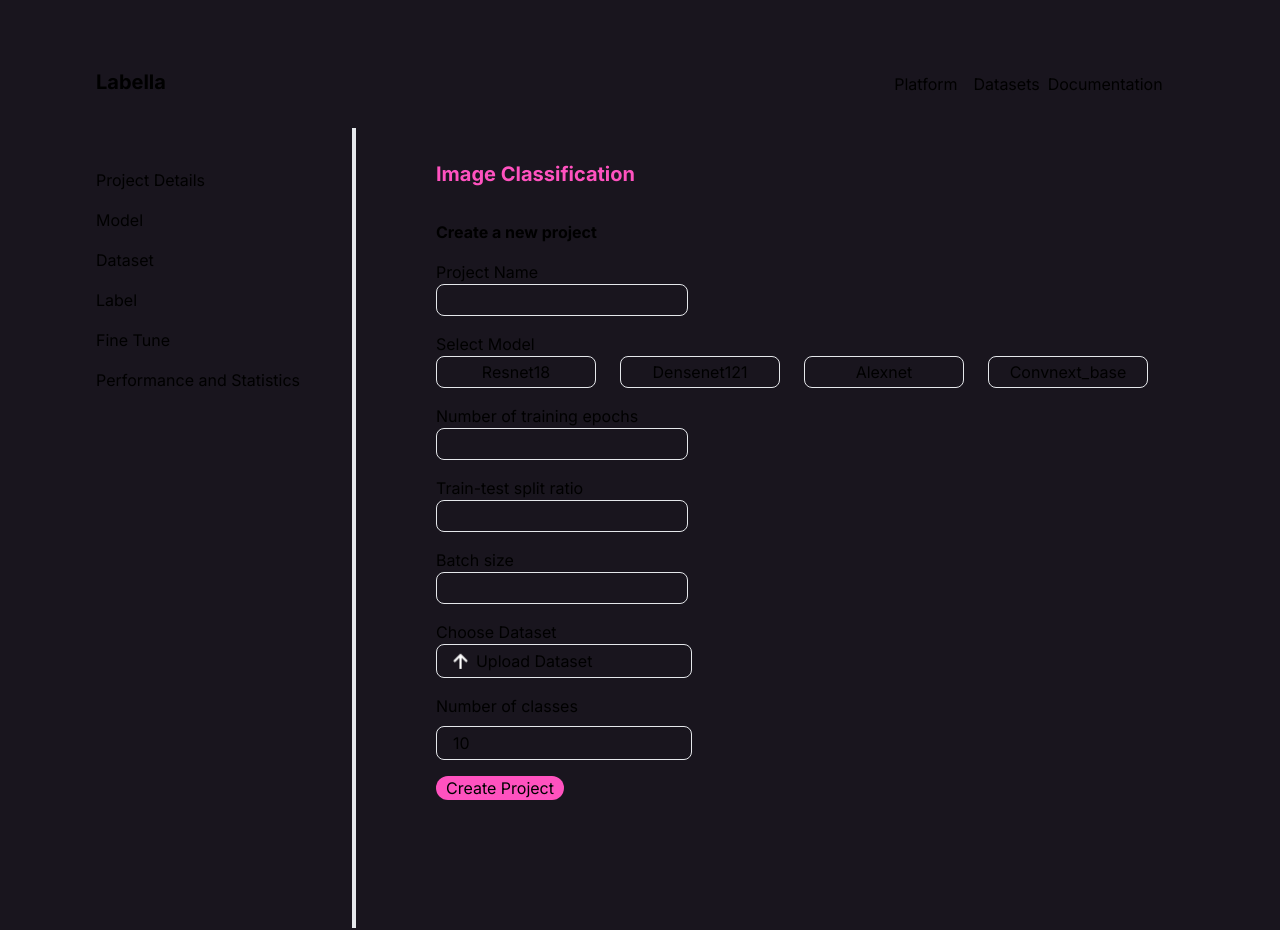
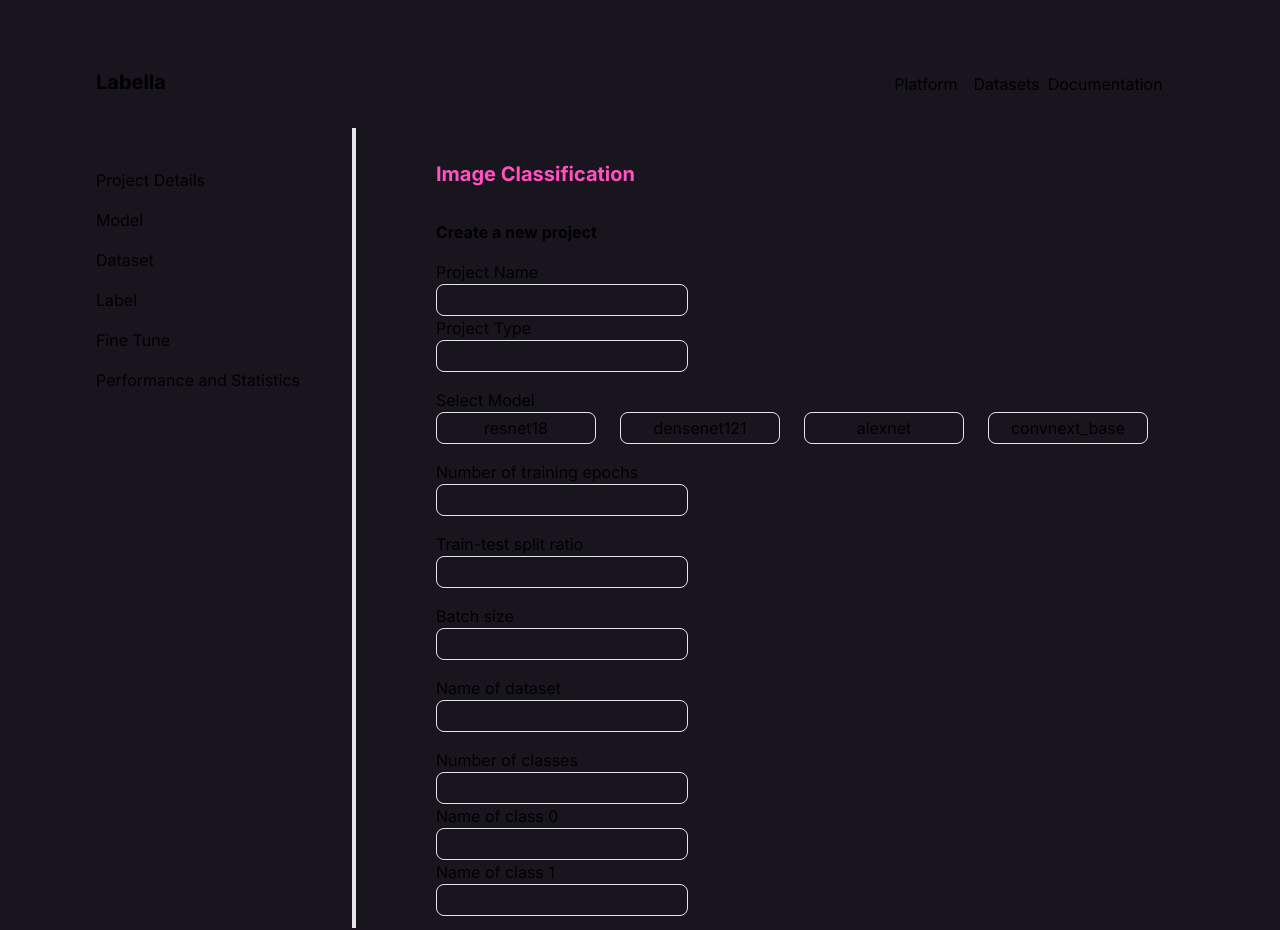
Before and after one commit to oliviaow2022/techjam, a Next.js app in the folder labella/: page /image-classification in a window 1280 px wide. Shown: the top 930 px of the page. Built offline with nearby package versions, Linux system fonts and the light colour scheme.

Commit message:
register and login pages and api

```diff
--- a/labella/src/app/image-classification/page.js
+++ b/labella/src/app/image-classification/page.js
@@ -1,10 +1,131 @@
+'use client';
+import React, { useState } from 'react';
 import Image from "next/image";
 import Link from 'next/link';
 import InputBox from "@/components/InputBox";
+import axios from 'axios';
 
 export default function ImageClassification() {
+    const apiEndpoint = process.env.NEXT_PUBLIC_API_ENDPOINT + '/create';
+
     const menuOptions = ["Project Details", "Model", "Dataset", "Label", "Fine Tune", "Performance and Statistics"]
-    const models = ["Resnet18", "Densenet121", "Alexnet", "Convnext_base"]
+    const models = ["resnet18", "densenet121", "alexnet", "convnext_base"]
+
+    const [selectedModel, setSelectedModel] = useState('not selected');
+
+    const [formData, setFormData] = useState({
+        projectName: '',
+        projectType: '',
+        model: '',
+        epochs: '',
+        splitRatio: '',
+        batchSize: '',
+        userId: 1,
+        datasetName: '',
+        numClasses: '',
+        s3_bucket: "my-s3-bucket",
+        s3_prefix: "my-prefix/",
+        classToLabelMapping: {
+            "0": '',
+            "1": ''
+        }
+    });
+
+    const [errors, setErrors] = useState({});
+    const [isSubmitting, setIsSubmitting] = useState(false);
+
+    const handleChange = (e) => {
+        const { name, value } = e.target;
+
+        if (name.startsWith("class")) {
+            const classIndex = name.slice(-1); // Extract the class index from the input name
+            setFormData({
+                ...formData,
+                classToLabelMapping: {
+                    ...formData.classToLabelMapping,
+                    [classIndex]: value
+                }
+            });
+        } else {
+            setFormData({
+                ...formData,
+                [name]: value
+            });
+        }
+    };
+
+    const validate = () => {
+        let errors = {};
+
+        if (!formData.projectName) {
+            errors.projectName = 'Project Name is required';
+        }
+        if (!formData.projectType) {
+            errors.projectType = 'Project Type is required';
+        }
+        if (!formData.model) {
+            errors.model = 'Model is required';
+        }
+
+        if (!formData.splitRatio) {
+            errors.splitRatio = 'Train-test split ratio is required';
+        }
+        if (!formData.batchSize) {
+            errors.batchSize = 'Batch size is required';
+        }
+        if (!formData.datasetName) {
+            errors.datasetName = 'Dataset name is required';
+        }
+        if (!formData.numClasses) {
+            errors.numClasses = 'Number of classes is required';
+        }
+        if (!formData.classToLabelMapping) {
+            errors.classToLabelMapping = 'Naming of classes is required';
+        }
+
+
+        return errors;
+    };
+
+    const handleSubmit = async (e) => {
+        e.preventDefault();
+        const validationErrors = validate();
+        setErrors(validationErrors);
+
+        if (Object.keys(validationErrors).length === 0) {
+            setIsSubmitting(true);
+            try {
+                const response = await axios.post(apiEndpoint, {
+                    name: formData.projectName,
+                    dataset_name: formData.datasetName,
+                    model_name: formData.model_name,
+                    num_classes: formData.num_classes,
+                    project_name: formData.projectName,
+                    project_type: formData.projectType,
+                    class_to_label_mapping: formData.classToLabelMapping,
+                    user_id: formData.userId,
+                    s3_bucket: formData.bucket || '', // optional
+                    s3_prefix: formData.prefix || '', // optional
+                });
+
+                console.log('Form submitted successfully:', response.data);
+                // Reset form or handle successful submission
+            } catch (error) {
+                console.error('Error submitting form:', error);
+            } finally {
+                setIsSubmitting(false);
+            }
+
+            console.log('Form submitted successfully:', formData);
+
+            setTimeout(() => {
+                console.log('Form submitted successfully:', formData);
+                setIsSubmitting(false);
+            }, 1000);
+        }
+
+    };
+
     return (
         <main className="flex flex-col min-h-screen px-24 pb-24 bg-[#19151E] z-20">
             <div className="flex flex-row fixed top-0 h-24 w-10/12 2xl:w-full z-20 bg-[#19151E] items-end">
@@ -26,55 +147,104 @@ export default function ImageClassification() {
                 <div className="bg-white border-2 mt-32 ml-64 h-screen sticky"></div>
                 <div className="ml-20">
                     <p className="text-xl text-[#FF52BF] font-bold mb-8 mt-40">Image Classification</p>
+                    <form onSubmit={handleSubmit}>
                         <div className="mb-4">
                             <p className="font-bold mb-4">Create a new project</p>
-                        <InputBox label={"Project Name"} />
+                            <InputBox label={"Project Name"}
+                                name="projectName"
+                                value={formData.projectName}
+                                onChange={handleChange}
+                                error={errors.projectName}
+                            />
+                            <InputBox label={"Project Type"}
+                                name="projectType"
+                                value={formData.projectType}
+                                onChange={handleChange}
+                                error={errors.projectType}
+                            />
                         </div>
 
                         <div className="mb-4">
                             <p className="mt-4">Select Model</p>
                             <div className="grid grid-cols-4 gap-6">
                                 {models.map((model, index) => (
-                                <div key={index} className="flex border w-40 2xl:w-64 items-center justify-center rounded-lg h-8 hover:bg-[#FF52BF] cursor-pointer hover:text-black">
+                                    <div key={index} className={`flex border w-40 2xl:w-64 items-center justify-center rounded-lg h-8 cursor-pointer ${selectedModel === model ? 'bg-[#FF52BF] text-black' : 'hover:bg-[#FF52BF] hover:text-black'}`}
+                                        onClick={() => { setFormData({ ...formData, model }); setSelectedModel(model) }}>
                                         {model}
                                     </div>
                                 ))}
                             </div>
+                            {errors.model && <p className="text-red-500">{errors.model}</p>}
                         </div>
 
                         <div className="mb-4">
-                        <InputBox label={"Number of training epochs"} />
+                            <InputBox label={"Number of training epochs"}
+                                name="epochs"
+                                value={formData.epochs}
+                                onChange={handleChange}
+                                error={errors.epochs}
+                            />
                         </div>
 
                         <div className="mb-4">
-                        <InputBox label={"Train-test split ratio"} />
+                            <InputBox label={"Train-test split ratio"}
+                                name="splitRatio"
+                                value={formData.splitRatio}
+                                onChange={handleChange}
+                                error={errors.splitRatio}
+                            />
                         </div>
 
                         <div className="mb-4">
-                        <InputBox label={"Batch size"} />
+                            <InputBox label={"Batch size"}
+                                name="batchSize"
+                                value={formData.batchSize}
+                                onChange={handleChange}
+                                error={errors.batchSize}
+                            />
                         </div>
 
 
                         <div className="mb-4">
-                        <p className="">Choose Dataset</p>
+                            {/* <p className="">Choose Dataset</p>
                             <div className="flex border w-64 rounded-lg pl-4 py-1 items-center">
                                 <img src="/upload.png" alt="upload icon" className="h-4 mr-2"></img>
                                 <p>Upload Dataset</p>
-                        </div>
+                            </div> */}
+                            <InputBox label={"Name of dataset"}
+                                name="datasetName"
+                                value={formData.datasetName}
+                                onChange={handleChange}
+                                error={errors.datasetName}
+                            />
                         </div>
                         <div className="mb-4">
-                        <p className="mb-2">Number of classes</p>
-                        <div className="flex border w-64 rounded-lg pl-4 py-1 items-center">
-                            10
-                        </div>
+                            <InputBox label={"Number of classes"}
+                                name="numClasses"
+                                value={formData.numClasses}
+                                onChange={handleChange}
+                                error={errors.numClasses}
+                            />
+                            <InputBox label={"Name of class 0"}
+                                name="class0"
+                                value={formData.classToLabelMapping[0]}
+                                onChange={handleChange}
+                                error={errors.classToLabelMapping}
+                            />
+                            <InputBox label={"Name of class 1"}
+                                name="class1"
+                                value={formData.classToLabelMapping[1]}
+                                onChange={handleChange}
+                                error={errors.classToLabelMapping}
+                            />
                         </div>
                         <div>
-                        <div className="flex bg-[#FF52BF] w-32 rounded-full justify-center items-center cursor-pointer">
-                            <p>Create Project</p>
-                        </div>
+                            <button type="submit" className="flex bg-[#FF52BF] w-32 rounded-full justify-center items-center cursor-pointer" disabled={isSubmitting}>
+                                {isSubmitting ? 'Creating...' : 'Create Project'}
+                            </button>
                         </div>
 
-
+                    </form>
 
                 </div>
             </div>
--- a/labella/src/app/page.js
+++ b/labella/src/app/page.js
@@ -14,7 +14,7 @@ export default function Home() {
           <p>Documentation</p>
         </div>
       </div>
-      <div className="flex flex-col items-center h-96 place-content-center">
+      <div className="flex flex-col items-center h-screen place-content-center">
         <p className="text-5xl font-bold mt-32"><span className="text-[#1ED2EC]">Smarter</span> Data Labeling</p>
         <p className="text-5xl font-bold mb-10">Accelerated by <span className="text-[#FFE261]">Active Learning</span></p>
         <div className="bg-[#FF52BF] w-32 h-8 place-content-center text-center rounded-full font-bold cursor-pointer hover:opacity-90 active:opacity-100">
--- a/labella/src/components/InputBox.jsx
+++ b/labella/src/components/InputBox.jsx
@@ -1,19 +1,20 @@
 'use client';
 import React, {useState} from 'react';
 
-const InputBox = ({label}) => {
-    const [inputValue, setInputValue] = useState('');
-    const handleInputChange = (e) => {
-        setInputValue(e.target.value);
-    };
-
-    const handleSubmit = () => {
-    };
+const InputBox = ({label, name, value, onChange, error}) => {
 
     return(
         <div>
             <label htmlFor="input-box" className='block'>{label}</label>
-            <input type="text" value={inputValue} onChange={handleInputChange} className='text-white p-2 border rounded-lg h-8 bg-transparent'></input>
+            <input
+                id={name}
+                name={name}
+                type="text"
+                value={value}
+                onChange={onChange}
+                className='text-white p-2 border rounded-lg h-8 bg-transparent'
+            />
+            {error && <p className="text-red-500">{error}</p>}
         </div>
     )
 };
```
Also changed, not shown: 1 other file (tests, documents, lock files or other folders). Lines whose indentation alone changed are shown as unchanged.
